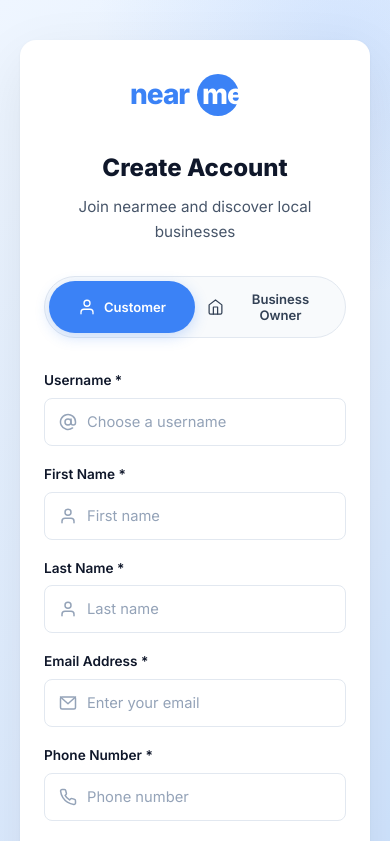
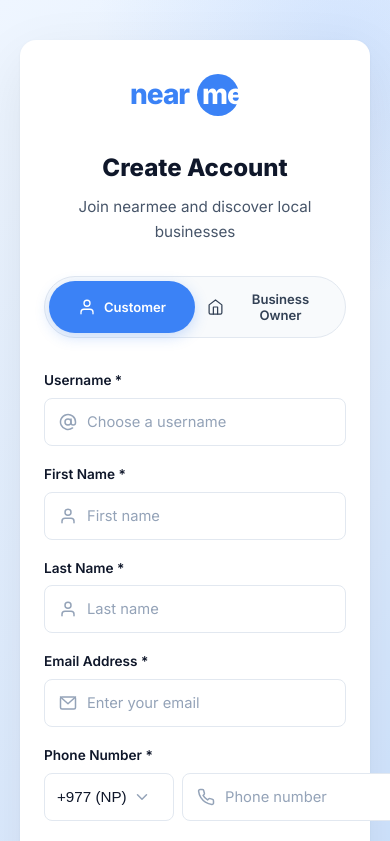
Before and after one commit to Samundrakharel/nearmee-frontend, a Next.js app: page /signup in a window 390 px wide. Shown: the top 841 px of the page. Built offline with nearby package versions, Linux system fonts and the light colour scheme; no server answers.

Commit message:
phone number validation added.

```diff
--- a/app/signup/page.js
+++ b/app/signup/page.js
@@ -22,6 +22,7 @@ export default function SignUpPage() {
   const [lastName, setLastName] = useState('');
   const [email, setEmail] = useState('');
   const [phoneNumber, setPhoneNumber] = useState('');
+  const [countryCode, setCountryCode] = useState('+977');
   const [location, setLocation] = useState('');
   const [password, setPassword] = useState('');
   const [confirmPassword, setConfirmPassword] = useState('');
@@ -43,7 +44,11 @@ export default function SignUpPage() {
     if (password && confirmPassword && password !== confirmPassword) {
       errors.confirm_password = 'Passwords do not match.';
     }
-    if (!phoneNumber.trim()) errors.phone_number = 'Phone number is required.';
+    if (!phoneNumber.trim()) {
+      errors.phone_number = 'Phone number is required.';
+    } else if (!/^\d{10}$/.test(phoneNumber.trim())) {
+      errors.phone_number = 'Phone number must be exactly 10 digits.';
+    }
     if (!location.trim()) errors.location = 'Location is required.';
     if (!agreedToTerms) errors.terms = 'You must agree to the Terms of Service.';
 
@@ -65,7 +70,7 @@ export default function SignUpPage() {
       user_type: role === 'business' ? 'BUSINESS_LISTER' : 'CUSTOMER',
       first_name: firstName.trim(),
       last_name: lastName.trim(),
-      phone_number: phoneNumber.trim(),
+      phone_number: `${countryCode}${phoneNumber.trim()}`,
       location: location.trim(),
     };
 
@@ -228,11 +233,40 @@ export default function SignUpPage() {
           {/* Phone Number */}
           <div className="auth-input-group">
             <label htmlFor="signup-phone">Phone Number *</label>
-            <div className="auth-input-wrapper" style={fieldErrors.phone_number ? { borderColor: '#dc2626' } : {}}>
-              <svg viewBox="0 0 24 24" fill="none" stroke="currentColor" strokeWidth="2" strokeLinecap="round" strokeLinejoin="round">
-                <path d="M22 16.92v3a2 2 0 01-2.18 2 19.79 19.79 0 01-8.63-3.07 19.5 19.5 0 01-6-6 19.79 19.79 0 01-3.07-8.67A2 2 0 014.11 2h3a2 2 0 012 1.72 12.84 12.84 0 00.7 2.81 2 2 0 01-.45 2.11L8.09 9.91a16 16 0 006 6l1.27-1.27a2 2 0 012.11-.45 12.84 12.84 0 002.81.7A2 2 0 0122 16.92z" />
-              </svg>
-              <input type="tel" id="signup-phone" placeholder="Phone number" value={phoneNumber} onChange={(e) => setPhoneNumber(e.target.value)} />
+            <div style={{ display: 'grid', gridTemplateColumns: '130px 1fr', gap: '8px', width: '100%' }}>
+              <div className="auth-input-wrapper" style={{ padding: '0 12px', position: 'relative', ...(fieldErrors.phone_number ? { borderColor: '#dc2626' } : {}) }}>
+                <select
+                  value={countryCode}
+                  onChange={(e) => setCountryCode(e.target.value)}
+                  style={{ width: '100%', height: '100%', background: 'transparent', border: 'none', outline: 'none', color: 'inherit', fontSize: '0.95rem', appearance: 'none', cursor: 'pointer' }}
+                >
+                  <option value="+1">+1 (US/CA)</option>
+                  <option value="+44">+44 (UK)</option>
+                  <option value="+61">+61 (AU)</option>
+                  <option value="+91">+91 (IN)</option>
+                  <option value="+977">+977 (NP)</option>
+                </select>
+                <div style={{ pointerEvents: 'none', position: 'absolute', right: '12px', display: 'flex', alignItems: 'center' }}>
+                  <svg width="16" height="16" viewBox="0 0 24 24" fill="none" stroke="currentColor" strokeWidth="2" strokeLinecap="round" strokeLinejoin="round">
+                    <polyline points="6 9 12 15 18 9"></polyline>
+                  </svg>
+                </div>
+              </div>
+              <div className="auth-input-wrapper" style={fieldErrors.phone_number ? { borderColor: '#dc2626' } : {}}>
+                <svg viewBox="0 0 24 24" fill="none" stroke="currentColor" strokeWidth="2" strokeLinecap="round" strokeLinejoin="round">
+                  <path d="M22 16.92v3a2 2 0 01-2.18 2 19.79 19.79 0 01-8.63-3.07 19.5 19.5 0 01-6-6 19.79 19.79 0 01-3.07-8.67A2 2 0 014.11 2h3a2 2 0 012 1.72 12.84 12.84 0 00.7 2.81 2 2 0 01-.45 2.11L8.09 9.91a16 16 0 006 6l1.27-1.27a2 2 0 012.11-.45 12.84 12.84 0 002.81.7A2 2 0 0122 16.92z" />
+                </svg>
+                <input
+                  type="tel"
+                  id="signup-phone"
+                  placeholder="Phone number"
+                  value={phoneNumber}
+                  onChange={(e) => {
+                    const val = e.target.value.replace(/\D/g, ''); // Only allow numbers
+                    if (val.length <= 10) setPhoneNumber(val); // Limit to 10 digits
+                  }}
+                />
+              </div>
             </div>
             <FieldError field="phone_number" />
           </div>
```
